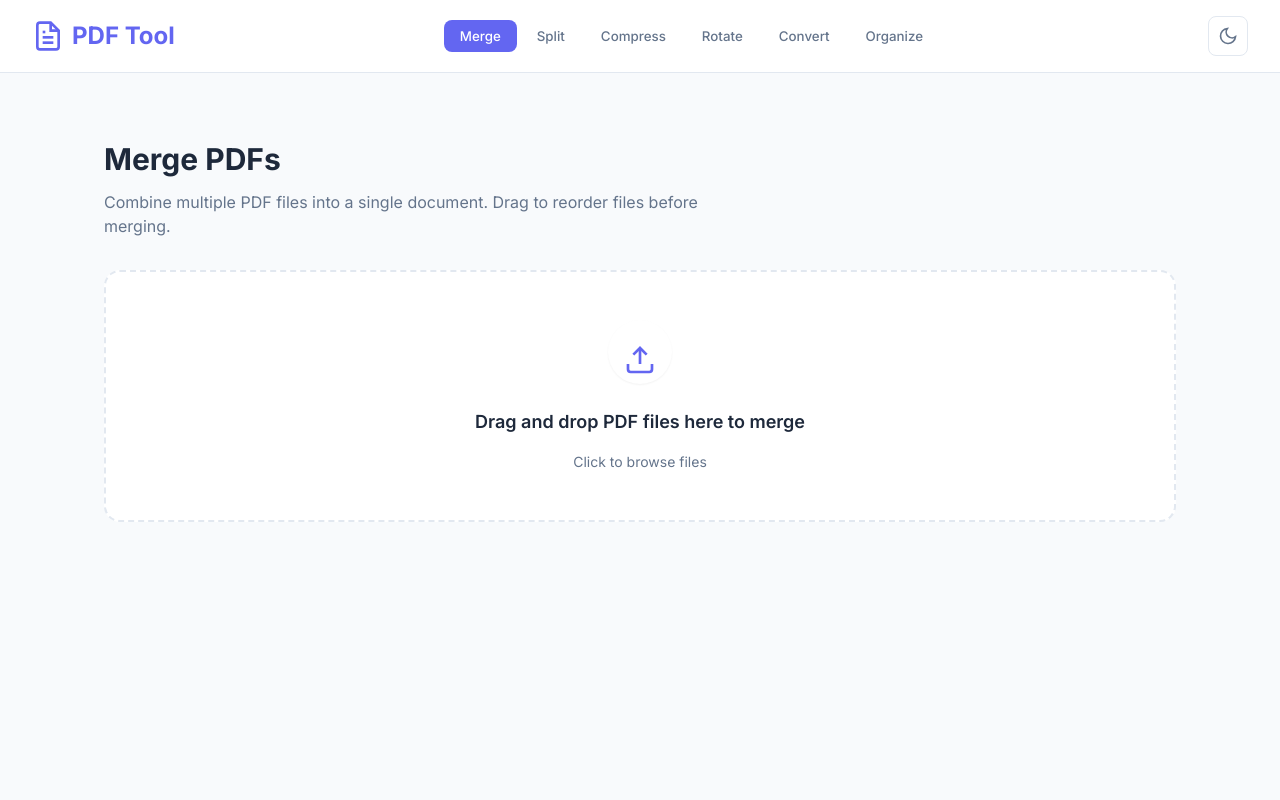
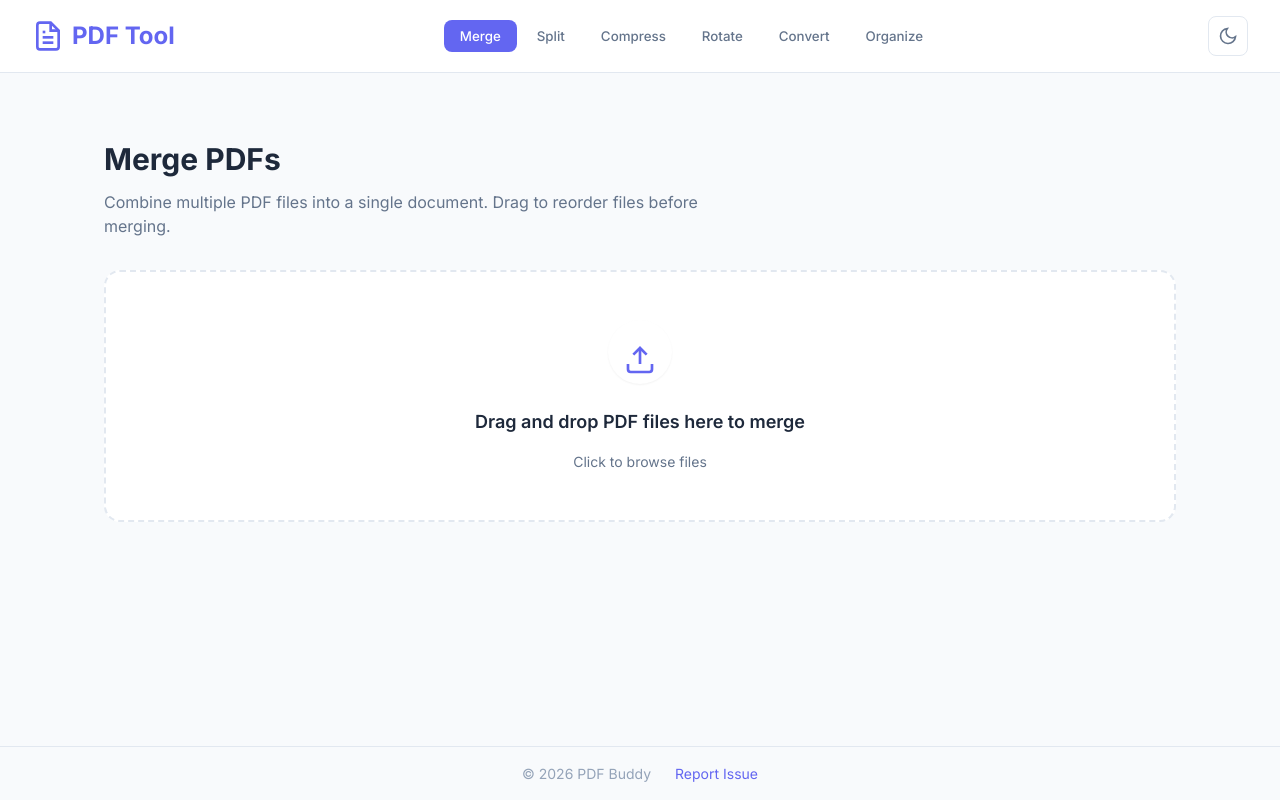
Before and after one commit to imzhengyu/pdfbuddy, a React (Vite) app: page / in a window 1280 px wide. Built offline with nearby package versions, Linux system fonts and the light colour scheme.

Commit message:
Add footer with copyright, commit ID and issue link

```diff
--- a/src/App.module.css
+++ b/src/App.module.css
@@ -107,6 +107,30 @@
   cursor: pointer;
 }
 
+.footer {
+  display: flex;
+  align-items: center;
+  justify-content: center;
+  gap: var(--space-lg);
+  padding: var(--space-md) var(--space-xl);
+  border-top: 1px solid var(--color-border);
+  font-size: var(--font-size-sm);
+  color: var(--color-text-muted);
+}
+
+.footer a {
+  color: var(--color-primary);
+  text-decoration: none;
+}
+
+.footer a:hover {
+  text-decoration: underline;
+}
+
+.commitId a {
+  font-family: monospace;
+}
+
 @media (max-width: 768px) {
   .header {
     flex-direction: column;
--- a/src/App.tsx
+++ b/src/App.tsx
@@ -114,6 +114,19 @@ function AppContent() {
           {renderView()}
         </ErrorBoundary>
       </main>
+      <footer className={styles.footer}>
+        <span>© {new Date().getFullYear()} PDF Buddy</span>
+        {import.meta.env.VITE_GIT_COMMIT && (
+          <span className={styles.commitId}>
+            <a href={`https://github.com/imzhengyu/pdfbuddy/commit/${import.meta.env.VITE_GIT_COMMIT}`} target="_blank" rel="noopener noreferrer">
+              {import.meta.env.VITE_GIT_COMMIT?.slice(0, 7)}
+            </a>
+          </span>
+        )}
+        <a href="https://github.com/imzhengyu/pdfbuddy/issues" target="_blank" rel="noopener noreferrer">
+          Report Issue
+        </a>
+      </footer>
     </div>
   );
 }
```
